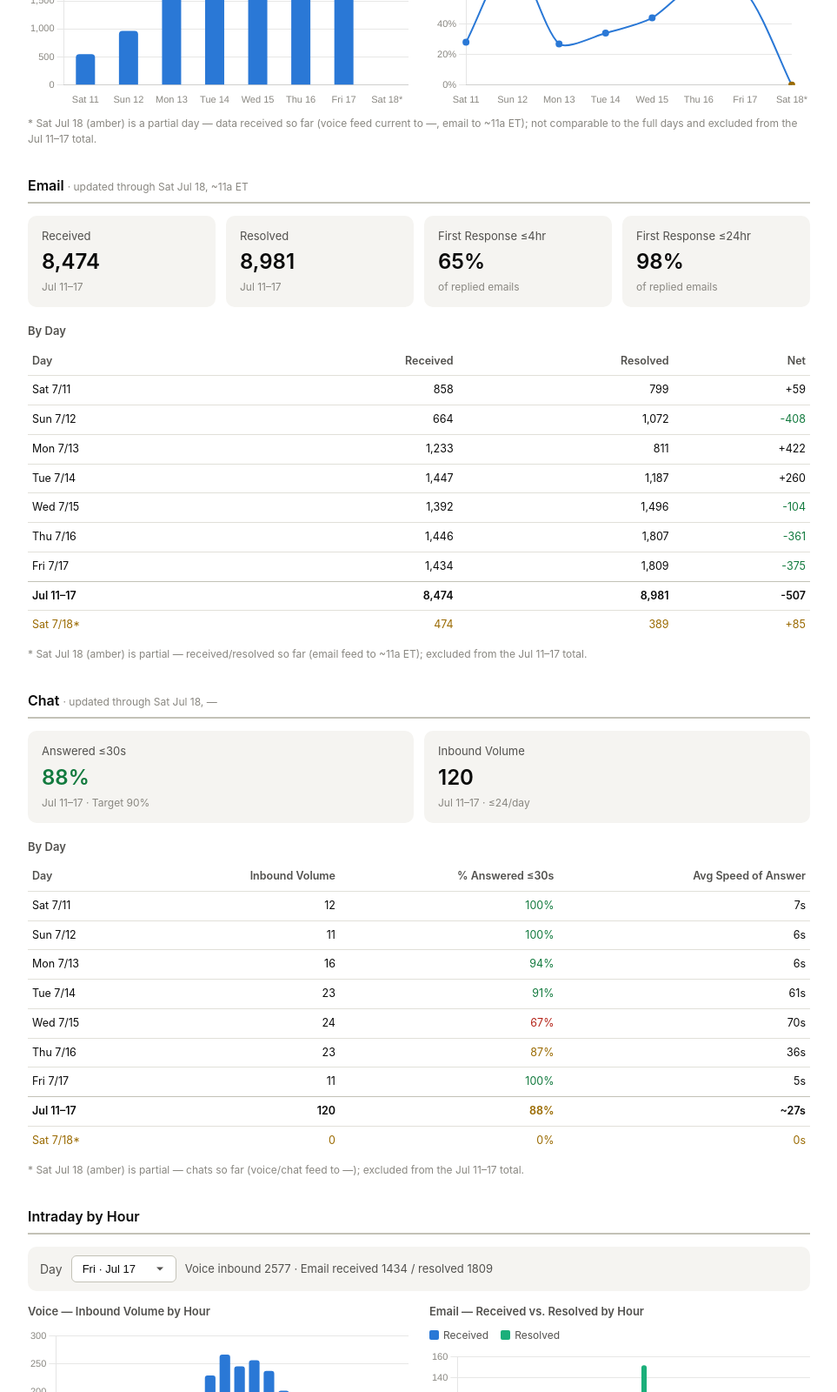
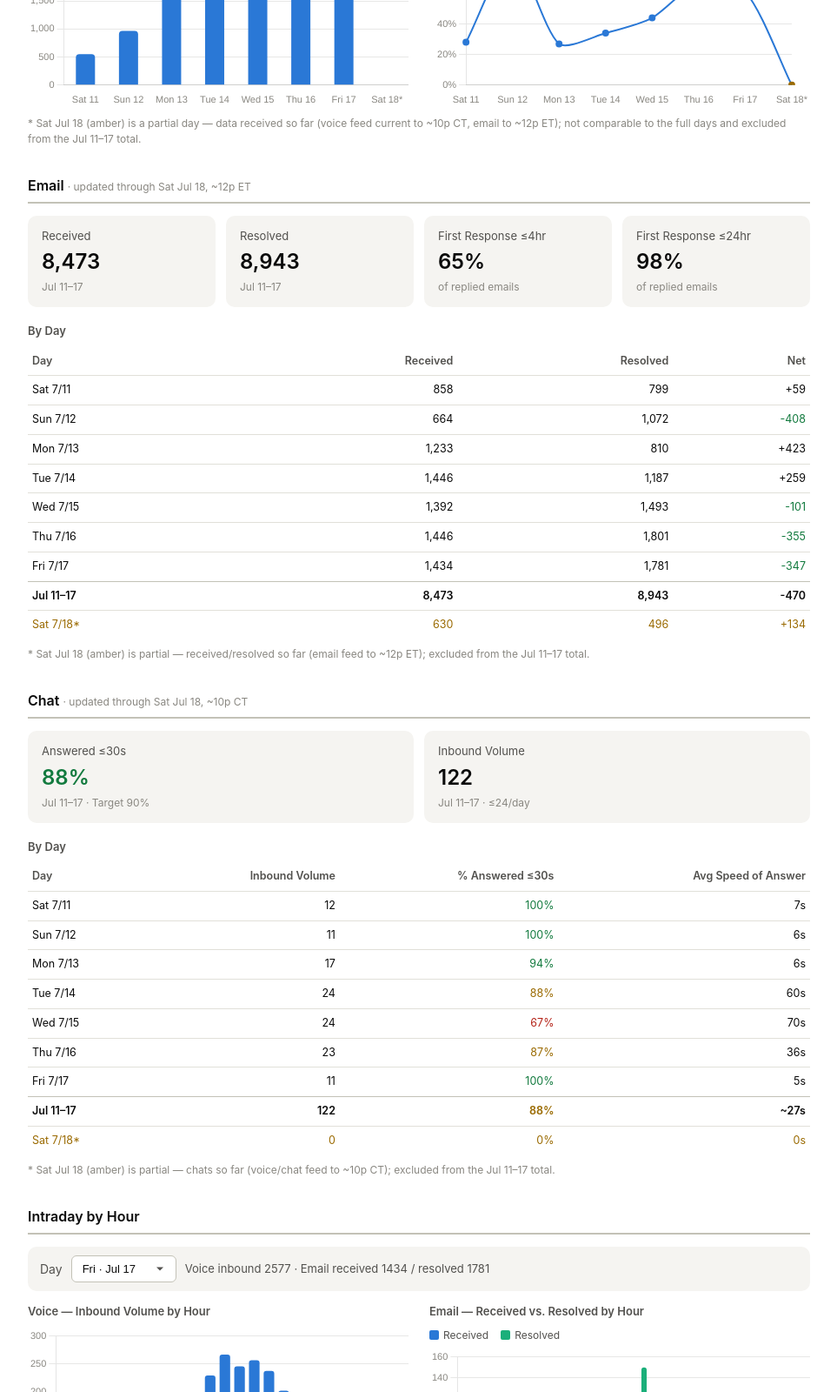
Before and after one commit to ryanc-olh/embody-ps-perf-c4bfe7d68d, a plain HTML site: page index.html in a window 1280 px wide. Shown: the part 1000-2600 px from the top of the page at 87% size, without its empty margins (158-1121 px from the left). Drawn offline with nearby package versions, Linux system fonts and the light colour scheme.

Commit message:
auto: refresh 2026-07-18 14:36 CDT (week Jul 11–17, today 2026-07-18)

```diff
--- a/index.html
+++ b/index.html
@@ -46,18 +46,18 @@
   <div class="sec" style="border-color:var(--amb);">Today so far · Sat Jul 18 <span style="font-weight:400;color:var(--amb);font-size:13px;">— in progress</span></div>
   <div class="note" style="margin:-8px 0 12px;">Preliminary — feeds refresh at different rates, so each tile shows its own "as of" time.</div>
   <div class="grid kpis">
-    <div class="card"><div class="k">Voice — calls</div><div class="v">0</div><div class="n">as of —</div></div>
-    <div class="card"><div class="k">Email — received</div><div class="v">474</div><div class="n">as of ~11a ET</div></div>
-    <div class="card"><div class="k">Email — open backlog</div><div class="v">427</div><div class="n">as of ~11a ET</div></div>
-    <div class="card"><div class="k">Chat — chats</div><div class="v">0</div><div class="n">as of —</div></div>
+    <div class="card"><div class="k">Voice — calls</div><div class="v">0</div><div class="n">as of ~10p CT</div></div>
+    <div class="card"><div class="k">Email — received</div><div class="v">630</div><div class="n">as of ~12p ET</div></div>
+    <div class="card"><div class="k">Email — open backlog</div><div class="v">451</div><div class="n">as of ~12p ET</div></div>
+    <div class="card"><div class="k">Chat — chats</div><div class="v">0</div><div class="n">as of ~10p CT</div></div>
   </div>
 
-  <div class="sec">Voice <span style="font-weight:400;color:var(--mut);font-size:12px;">· updated through Sat Jul 18, —</span></div>
+  <div class="sec">Voice <span style="font-weight:400;color:var(--mut);font-size:12px;">· updated through Sat Jul 18, ~10p CT</span></div>
   <div class="grid kpis">
     <div class="card"><div class="k">Answered ≤30s</div><div class="v red">50%</div><div class="n red">Target 80%</div></div>
     <div class="card"><div class="k">Abandonment</div><div class="v red">7%</div><div class="n red">Target &lt;5%</div></div>
     <div class="card"><div class="k">Avg Speed of Answer</div><div class="v red">103s</div><div class="n red">Target ≤30s · Jul 11–17 avg</div></div>
-    <div class="card"><div class="k">Inbound Volume</div><div class="v">13,577</div><div class="n">Jul 11–17</div></div>
+    <div class="card"><div class="k">Inbound Volume</div><div class="v">13,578</div><div class="n">Jul 11–17</div></div>
   </div>
   <div class="lbl">By Day</div>
   <table>
@@ -66,11 +66,11 @@
       <tr><td>Sat 7/11</td><td>553</td><td>302</td><td class="red">28%</td><td class="red">774s</td><td class="red">45.4%</td></tr>
       <tr><td>Sun 7/12</td><td>969</td><td>950</td><td class="grn">85%</td><td>24s</td><td>2.0%</td></tr>
       <tr><td>Mon 7/13</td><td>2,015</td><td>1,746</td><td class="red">27%</td><td class="red">151s</td><td class="amb">13.3%</td></tr>
-      <tr><td>Tue 7/14</td><td>2,350</td><td>2,160</td><td class="red">34%</td><td class="red">129s</td><td class="amb">8.1%</td></tr>
+      <tr><td>Tue 7/14</td><td>2,351</td><td>2,160</td><td class="red">34%</td><td class="red">129s</td><td class="amb">8.1%</td></tr>
       <tr><td>Wed 7/15</td><td>2,531</td><td>2,435</td><td class="red">44%</td><td>82s</td><td>3.8%</td></tr>
       <tr><td>Thu 7/16</td><td>2,582</td><td>2,494</td><td class="amb">67%</td><td>49s</td><td>3.4%</td></tr>
       <tr><td>Fri 7/17</td><td>2,577</td><td>2,479</td><td class="amb">61%</td><td>68s</td><td>3.8%</td></tr>
-      <tr class="tot"><td>Jul 11–17</td><td>13,577</td><td>12,566</td><td class="amb">50%</td><td class="red">103s</td><td class="amb">7%</td></tr>
+      <tr class="tot"><td>Jul 11–17</td><td>13,578</td><td>12,566</td><td class="amb">50%</td><td class="red">103s</td><td class="amb">7%</td></tr>
       <tr class="amb"><td>Sat 7/18*</td><td>0</td><td>0</td><td>0%</td><td>0s</td><td>0%</td></tr>
     </tbody>
   </table>
@@ -78,12 +78,12 @@
     <div><div class="lbl" style="margin-top:0;">Inbound Volume by Day</div><div class="cbox"><canvas id="c1"></canvas></div></div>
     <div><div class="lbl" style="margin-top:0;">Answered ≤30s by Day (Target 80%)</div><div class="cbox"><canvas id="c2"></canvas></div></div>
   </div>
-  <div class="note">* Sat Jul 18 (amber) is a partial day — data received so far (voice feed current to —, email to ~11a ET); not comparable to the full days and excluded from the Jul 11–17 total.</div>
+  <div class="note">* Sat Jul 18 (amber) is a partial day — data received so far (voice feed current to ~10p CT, email to ~12p ET); not comparable to the full days and excluded from the Jul 11–17 total.</div>
 
-  <div class="sec">Email <span style="font-weight:400;color:var(--mut);font-size:12px;">· updated through Sat Jul 18, ~11a ET</span></div>
+  <div class="sec">Email <span style="font-weight:400;color:var(--mut);font-size:12px;">· updated through Sat Jul 18, ~12p ET</span></div>
   <div class="grid kpis">
-    <div class="card"><div class="k">Received</div><div class="v">8,474</div><div class="n">Jul 11–17</div></div>
-    <div class="card"><div class="k">Resolved</div><div class="v">8,981</div><div class="n">Jul 11–17</div></div>
+    <div class="card"><div class="k">Received</div><div class="v">8,473</div><div class="n">Jul 11–17</div></div>
+    <div class="card"><div class="k">Resolved</div><div class="v">8,943</div><div class="n">Jul 11–17</div></div>
     <div class="card"><div class="k">First Response ≤4hr</div><div class="v">65%</div><div class="n">of replied emails</div></div>
     <div class="card"><div class="k">First Response ≤24hr</div><div class="v">98%</div><div class="n">of replied emails</div></div>
   </div>
@@ -93,21 +93,21 @@
     <tbody>
       <tr><td>Sat 7/11</td><td>858</td><td>799</td><td>+59</td></tr>
       <tr><td>Sun 7/12</td><td>664</td><td>1,072</td><td class="grn">-408</td></tr>
-      <tr><td>Mon 7/13</td><td>1,233</td><td>811</td><td>+422</td></tr>
-      <tr><td>Tue 7/14</td><td>1,447</td><td>1,187</td><td>+260</td></tr>
-      <tr><td>Wed 7/15</td><td>1,392</td><td>1,496</td><td class="grn">-104</td></tr>
-      <tr><td>Thu 7/16</td><td>1,446</td><td>1,807</td><td class="grn">-361</td></tr>
-      <tr><td>Fri 7/17</td><td>1,434</td><td>1,809</td><td class="grn">-375</td></tr>
-      <tr class="tot"><td>Jul 11–17</td><td>8,474</td><td>8,981</td><td>-507</td></tr>
-      <tr class="amb"><td>Sat 7/18*</td><td>474</td><td>389</td><td>+85</td></tr>
+      <tr><td>Mon 7/13</td><td>1,233</td><td>810</td><td>+423</td></tr>
+      <tr><td>Tue 7/14</td><td>1,446</td><td>1,187</td><td>+259</td></tr>
+      <tr><td>Wed 7/15</td><td>1,392</td><td>1,493</td><td class="grn">-101</td></tr>
+      <tr><td>Thu 7/16</td><td>1,446</td><td>1,801</td><td class="grn">-355</td></tr>
+      <tr><td>Fri 7/17</td><td>1,434</td><td>1,781</td><td class="grn">-347</td></tr>
+      <tr class="tot"><td>Jul 11–17</td><td>8,473</td><td>8,943</td><td>-470</td></tr>
+      <tr class="amb"><td>Sat 7/18*</td><td>630</td><td>496</td><td>+134</td></tr>
     </tbody>
   </table>
-  <div class="note">* Sat Jul 18 (amber) is partial — received/resolved so far (email feed to ~11a ET); excluded from the Jul 11–17 total.</div>
+  <div class="note">* Sat Jul 18 (amber) is partial — received/resolved so far (email feed to ~12p ET); excluded from the Jul 11–17 total.</div>
 
-  <div class="sec">Chat <span style="font-weight:400;color:var(--mut);font-size:12px;">· updated through Sat Jul 18, —</span></div>
+  <div class="sec">Chat <span style="font-weight:400;color:var(--mut);font-size:12px;">· updated through Sat Jul 18, ~10p CT</span></div>
   <div class="grid kpis">
     <div class="card"><div class="k">Answered ≤30s</div><div class="v grn">88%</div><div class="n">Jul 11–17 · Target 90%</div></div>
-    <div class="card"><div class="k">Inbound Volume</div><div class="v">120</div><div class="n">Jul 11–17 · ≤24/day</div></div>
+    <div class="card"><div class="k">Inbound Volume</div><div class="v">122</div><div class="n">Jul 11–17 · ≤24/day</div></div>
   </div>
   <div class="lbl">By Day</div>
   <table>
@@ -115,16 +115,16 @@
     <tbody>
       <tr><td>Sat 7/11</td><td>12</td><td class="grn">100%</td><td>7s</td></tr>
       <tr><td>Sun 7/12</td><td>11</td><td class="grn">100%</td><td>6s</td></tr>
-      <tr><td>Mon 7/13</td><td>16</td><td class="grn">94%</td><td>6s</td></tr>
-      <tr><td>Tue 7/14</td><td>23</td><td class="grn">91%</td><td>61s</td></tr>
+      <tr><td>Mon 7/13</td><td>17</td><td class="grn">94%</td><td>6s</td></tr>
+      <tr><td>Tue 7/14</td><td>24</td><td class="amb">88%</td><td>60s</td></tr>
       <tr><td>Wed 7/15</td><td>24</td><td class="red">67%</td><td>70s</td></tr>
       <tr><td>Thu 7/16</td><td>23</td><td class="amb">87%</td><td>36s</td></tr>
       <tr><td>Fri 7/17</td><td>11</td><td class="grn">100%</td><td>5s</td></tr>
-      <tr class="tot"><td>Jul 11–17</td><td>120</td><td class="amb">88%</td><td>~27s</td></tr>
+      <tr class="tot"><td>Jul 11–17</td><td>122</td><td class="amb">88%</td><td>~27s</td></tr>
       <tr class="amb"><td>Sat 7/18*</td><td>0</td><td>0%</td><td>0s</td></tr>
     </tbody>
   </table>
-  <div class="note">* Sat Jul 18 (amber) is partial — chats so far (voice/chat feed to —); excluded from the Jul 11–17 total.</div>
+  <div class="note">* Sat Jul 18 (amber) is partial — chats so far (voice/chat feed to ~10p CT); excluded from the Jul 11–17 total.</div>
 
   <div class="sec">Intraday by Hour</div>
   <div class="picker">
@@ -158,12 +158,12 @@
   var bx={grid:{display:false},ticks:{color:mut,font:{size:11}}};
   var days7=['Sat 11','Sun 12','Mon 13','Tue 14','Wed 15','Thu 16','Fri 17','Sat 18*'];
   var wkBlue=['#2a78d6','#2a78d6','#2a78d6','#2a78d6','#2a78d6','#2a78d6','#2a78d6','#9a6a00'];
-  new Chart(document.getElementById('c1'),{type:'bar',data:{labels:days7,datasets:[{label:'Inbound volume',data:[553,969,2015,2350,2531,2582,2577,0],backgroundColor:wkBlue,borderRadius:4,maxBarThickness:22}]},options:{responsive:true,maintainAspectRatio:false,plugins:{legend:{display:false}},scales:{x:bx,y:{grid:{color:grid},ticks:{color:mut,font:{size:11}}}}}});
+  new Chart(document.getElementById('c1'),{type:'bar',data:{labels:days7,datasets:[{label:'Inbound volume',data:[553,969,2015,2351,2531,2582,2577,0],backgroundColor:wkBlue,borderRadius:4,maxBarThickness:22}]},options:{responsive:true,maintainAspectRatio:false,plugins:{legend:{display:false}},scales:{x:bx,y:{grid:{color:grid},ticks:{color:mut,font:{size:11}}}}}});
   new Chart(document.getElementById('c2'),{type:'line',data:{labels:days7,datasets:[{label:'SLA %',data:[28,85,27,34,44,67,61,0],borderColor:'#2a78d6',backgroundColor:'#2a78d6',borderWidth:2,tension:0.25,pointRadius:3,pointBackgroundColor:wkBlue,pointBorderColor:wkBlue},{label:'Target 80%',data:[80,80,80,80,80,80,80,80],borderColor:'#e34948',borderWidth:1.5,borderDash:[6,4],pointRadius:0}]},options:{responsive:true,maintainAspectRatio:false,plugins:{legend:{display:false}},scales:{x:bx,y:{min:0,max:110,grid:{color:grid},ticks:{stepSize:20,color:mut,font:{size:11},callback:function(v){return v>100?'':v+'%';}}}}}});
   var Z=function(){return [0,0,0,0,0,0,0,0,0,0,0,0,0,0,0,0,0,0,0,0,0,0,0,0];};
-  var VOFF={'7/11':[9,3,0,4,5,7,18,11,20,24,46,48,27,29,25,35,19,49,54,44,27,30,12,7],'7/12':[5,2,1,3,4,8,18,39,50,62,84,84,87,73,93,58,57,72,53,39,33,24,12,8],'7/13':[2,3,1,0,3,11,24,54,119,161,204,131,174,196,174,196,127,115,98,83,71,46,11,11],'7/14':[2,4,1,2,4,17,32,73,138,196,209,154,199,186,201,200,200,149,126,93,67,45,34,18],'7/15':[7,1,3,2,3,10,42,76,162,200,210,187,196,258,233,224,176,177,136,89,71,44,12,12],'7/16':[5,5,6,4,1,14,38,97,131,159,221,253,232,215,248,209,193,170,142,87,68,44,28,12],'7/17':[10,6,3,4,3,17,57,79,169,176,230,267,246,257,238,203,181,126,115,93,64,33,0,0],'7/18':[0,0,0,0,0,0,0,0,0,0,0,0,0,0,0,0,0,0,0,0,0,0,0,0]};
-  var EREC={'7/11':[2,6,6,11,22,30,47,48,73,63,69,61,65,61,54,47,42,36,18,39,22,22,12,2],'7/12':[2,2,3,4,18,28,35,37,54,52,37,45,47,33,42,39,43,32,38,18,20,19,9,7],'7/13':[11,9,5,10,26,40,68,68,78,114,102,73,96,81,76,72,66,55,68,48,31,18,9,9],'7/14':[4,3,10,22,30,50,96,99,88,83,124,97,82,98,110,95,70,69,77,61,29,25,11,14],'7/15':[12,8,11,17,43,60,77,103,108,101,99,81,77,103,75,81,76,71,59,40,46,27,13,4],'7/16':[3,6,10,28,28,55,65,99,123,122,109,100,100,81,104,67,66,69,73,59,25,26,14,14],'7/17':[10,11,17,20,47,65,87,103,96,124,106,87,86,99,96,70,73,51,53,41,37,30,20,5],'7/18':[7,11,7,11,45,46,71,68,80,111,17,0,0,0,0,0,0,0,0,0,0,0,0,0]};
-  var ECLO={'7/11':[36,36,23,27,33,25,24,23,35,25,38,41,53,36,35,37,31,31,33,30,21,35,46,45],'7/12':[36,38,37,17,33,35,51,61,54,47,56,56,78,62,55,55,51,51,43,41,27,34,32,22],'7/13':[13,18,7,9,11,29,23,28,21,33,24,51,53,71,56,49,32,29,27,39,41,36,55,56],'7/14':[75,45,37,31,49,43,44,35,40,41,45,69,63,66,58,74,32,48,34,30,46,59,59,64],'7/15':[65,48,50,57,63,50,69,56,50,59,54,73,123,110,104,102,60,56,38,44,28,35,51,51],'7/16':[56,55,46,62,51,43,49,63,87,83,95,113,131,132,112,128,63,89,76,57,60,43,49,64],'7/17':[46,44,32,42,29,44,47,82,76,88,100,105,152,126,102,112,69,93,79,82,79,62,67,51],'7/18':[48,38,25,13,42,37,46,54,28,48,10,0,0,0,0,0,0,0,0,0,0,0,0,0]};
+  var VOFF={'7/11':[9,3,0,4,5,7,18,11,20,24,46,48,27,29,25,35,19,49,54,44,27,30,12,7],'7/12':[5,2,1,3,4,8,18,39,50,62,84,84,87,73,93,58,57,72,53,39,33,24,12,8],'7/13':[2,3,1,0,3,11,24,54,119,161,204,131,174,196,174,196,127,115,98,83,71,46,11,11],'7/14':[2,4,1,2,4,17,32,73,138,196,209,154,200,186,201,200,200,149,126,93,67,45,34,18],'7/15':[7,1,3,2,3,10,42,76,162,200,210,187,196,258,233,224,176,177,136,89,71,44,12,12],'7/16':[5,5,6,4,1,14,38,97,131,159,221,253,232,215,248,209,193,170,142,87,68,44,28,12],'7/17':[10,6,3,4,3,17,57,79,169,176,230,267,246,257,238,203,181,126,115,93,64,33,0,0],'7/18':[0,0,0,0,0,0,0,0,0,0,0,0,0,0,0,0,0,0,0,0,0,0,0,0]};
+  var EREC={'7/11':[2,6,6,11,22,30,47,48,73,63,69,61,65,61,54,47,42,36,18,39,22,22,12,2],'7/12':[2,2,3,4,18,28,35,37,54,52,37,45,47,33,42,39,43,32,38,18,20,19,9,7],'7/13':[11,9,5,10,26,40,68,68,78,114,102,73,96,81,76,72,66,55,68,48,31,18,9,9],'7/14':[4,3,10,22,30,50,96,99,88,83,124,97,81,98,110,95,70,69,77,61,29,25,11,14],'7/15':[12,8,11,17,43,60,77,103,108,101,99,81,77,103,75,81,76,71,59,40,46,27,13,4],'7/16':[3,6,10,28,28,55,65,99,123,122,109,100,100,81,104,67,66,69,73,59,25,26,14,14],'7/17':[10,11,17,20,47,65,87,103,96,124,106,87,86,99,96,70,73,51,53,41,37,30,20,5],'7/18':[7,11,7,11,45,45,71,68,80,111,82,71,21,0,0,0,0,0,0,0,0,0,0,0]};
+  var ECLO={'7/11':[36,36,23,27,33,25,24,23,35,25,38,41,53,36,35,37,31,31,33,30,21,35,46,45],'7/12':[36,38,37,17,33,35,51,61,54,47,56,56,78,62,55,55,51,51,43,41,27,34,32,22],'7/13':[13,18,7,9,11,29,23,28,21,33,24,51,53,71,56,49,32,29,27,39,40,36,55,56],'7/14':[75,45,37,31,49,43,44,35,40,41,45,69,63,66,58,74,32,48,34,30,46,59,59,64],'7/15':[65,48,50,57,63,50,69,55,50,59,54,73,123,110,104,102,60,56,38,43,28,35,51,50],'7/16':[55,55,46,62,51,43,49,63,86,83,95,113,131,132,112,128,61,89,75,57,60,42,49,64],'7/17':[46,44,32,42,29,44,45,81,75,87,99,102,150,123,101,111,67,88,78,82,78,62,65,50],'7/18':[46,37,24,13,40,37,44,53,28,47,46,62,19,0,0,0,0,0,0,0,0,0,0,0]};
   var hrs=[]; for(var h=0;h<24;h++){hrs.push((h%12===0?12:h%12)+(h<12?'a':'p'));}
   var sum=function(a){return a.reduce(function(x,y){return x+y;},0);};
   var xh={grid:{display:false},ticks:{color:mut,font:{size:10},maxRotation:0,autoSkip:false,callback:function(v,i){return i%3===0?hrs[i]:'';}}};
```
